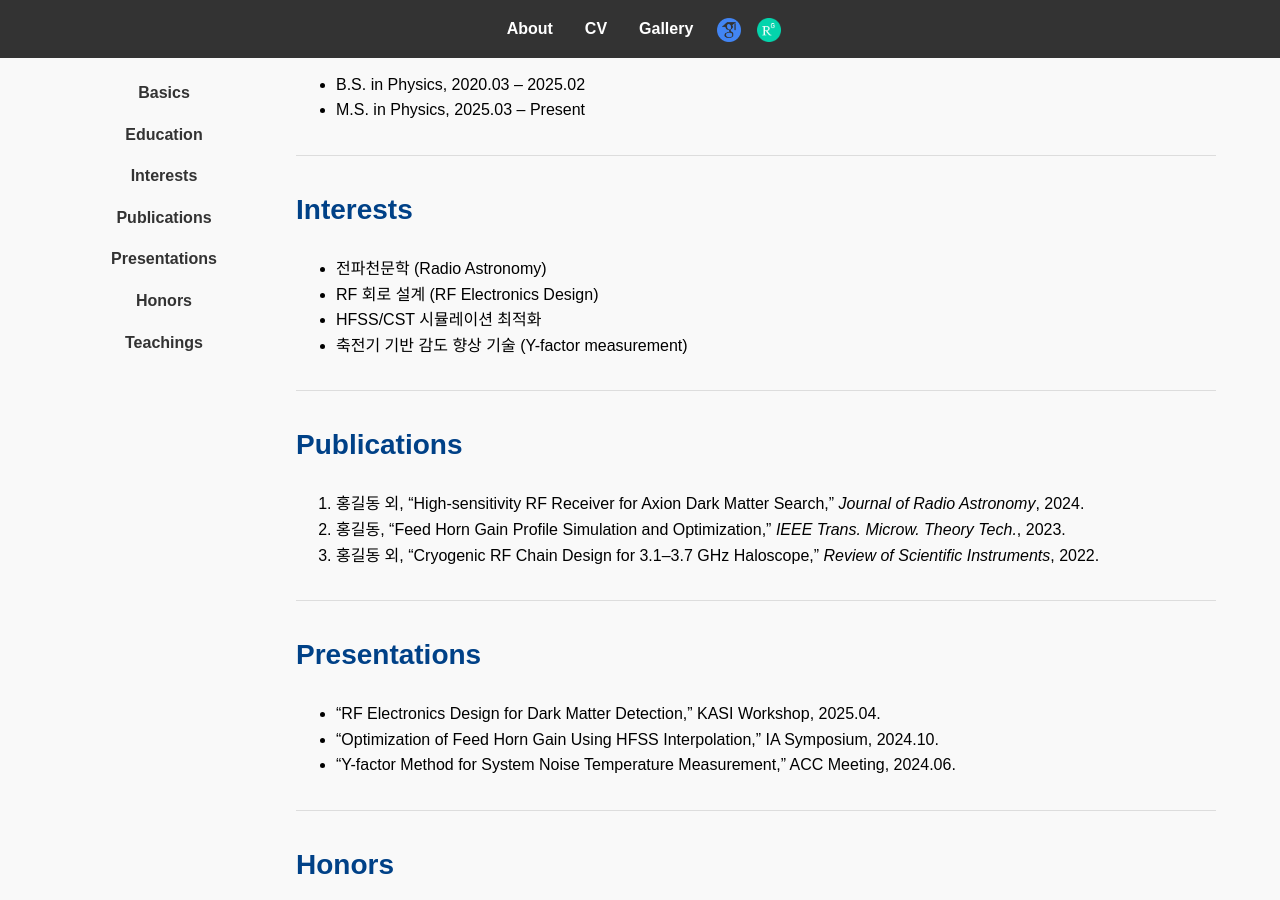
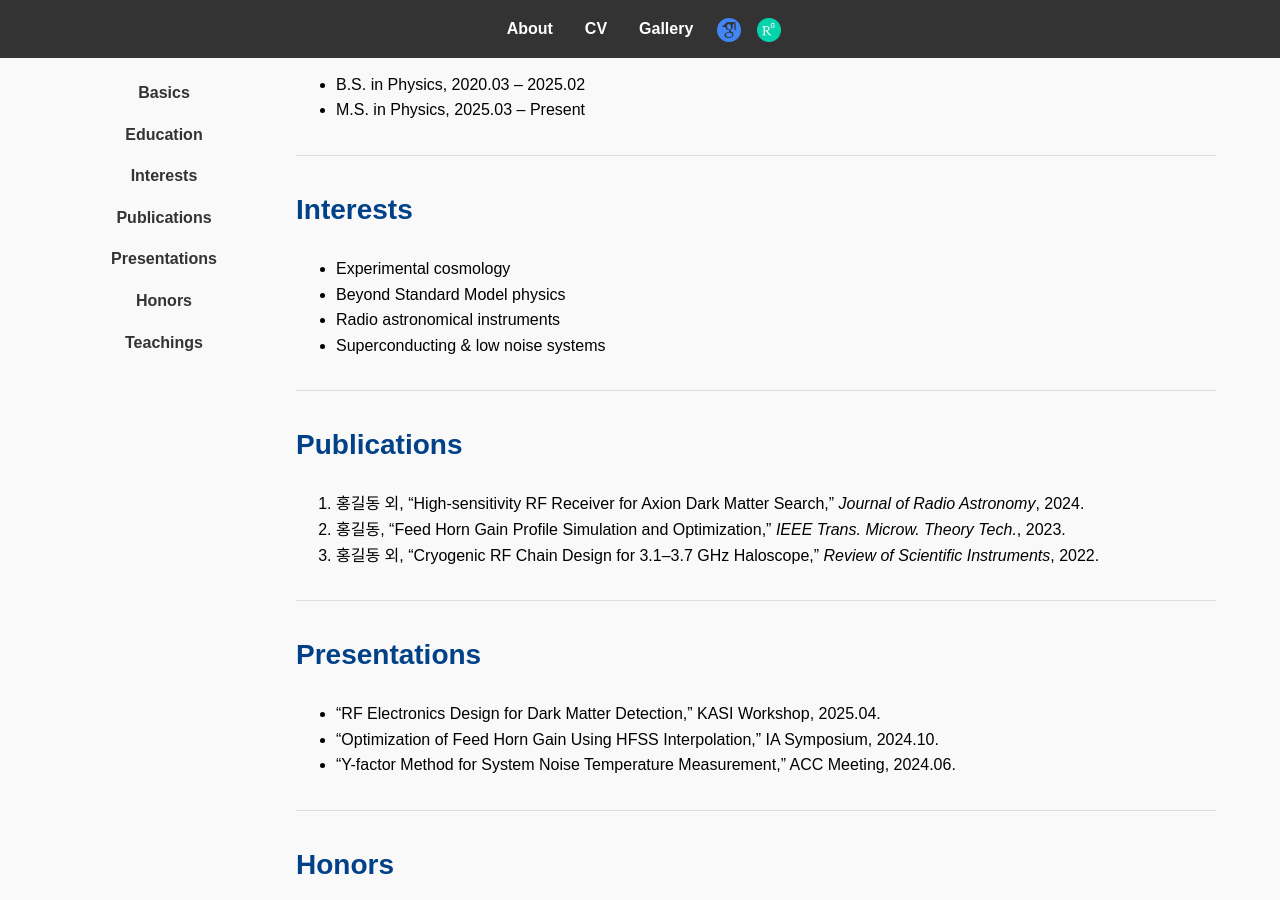
Before and after one commit to minsu-ko/minsu-ko.github.io, a Jekyll site: the page built from cv.md, in a window 1280 px wide and 900 px high, scrolled down 486 px. Built offline with Jekyll 4.4.1, drawn with Linux system fonts in a browser that asks for light colours.

Commit message:
cv interest

```diff
--- a/cv.md
+++ b/cv.md
@@ -28,10 +28,10 @@ title: CV
 
 ## Interests {#interests}
 
-- 전파천문학 (Radio Astronomy)
-- RF 회로 설계 (RF Electronics Design)
-- HFSS/CST 시뮬레이션 최적화
-- 축전기 기반 감도 향상 기술 (Y-factor measurement)
+- Experimental cosmology
+- Beyond Standard Model physics
+- Radio astronomical instruments
+- Superconducting & low noise systems
 
 ---
 
```
